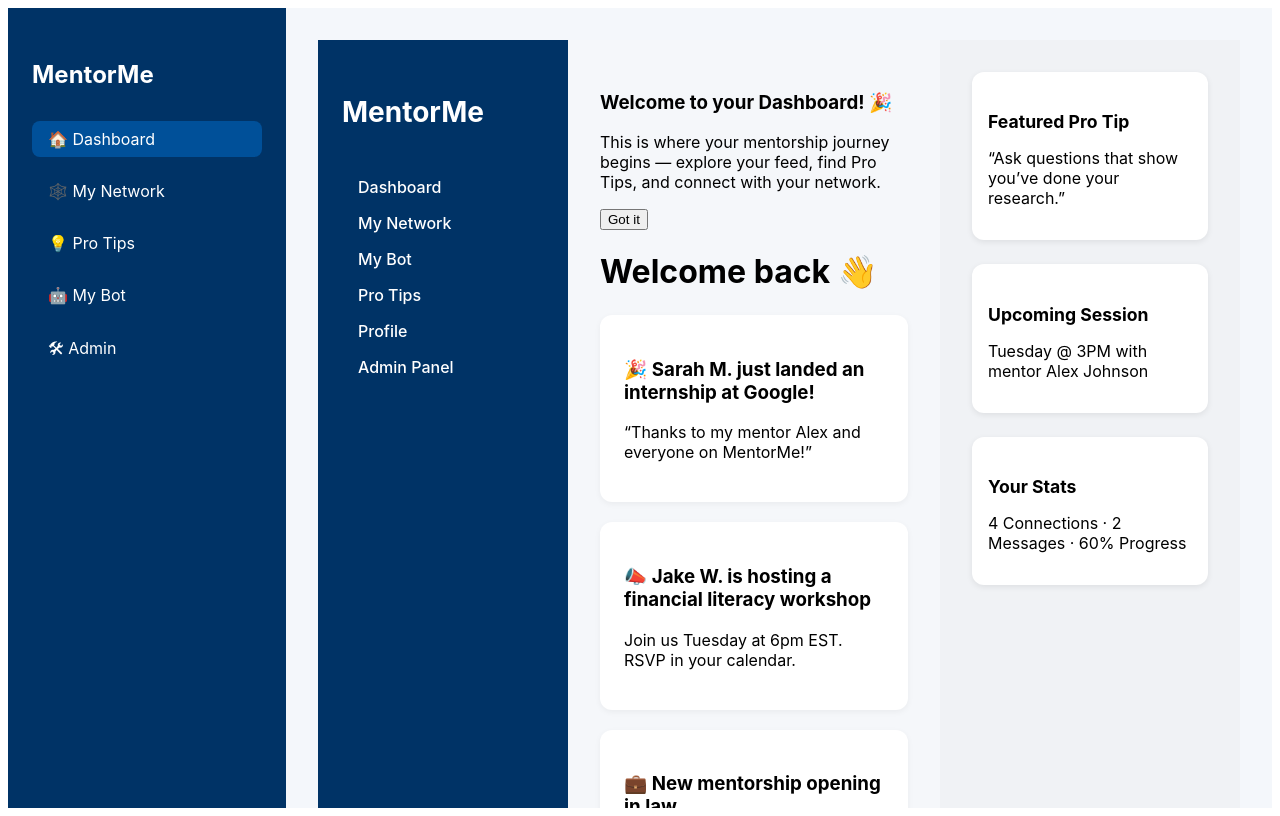
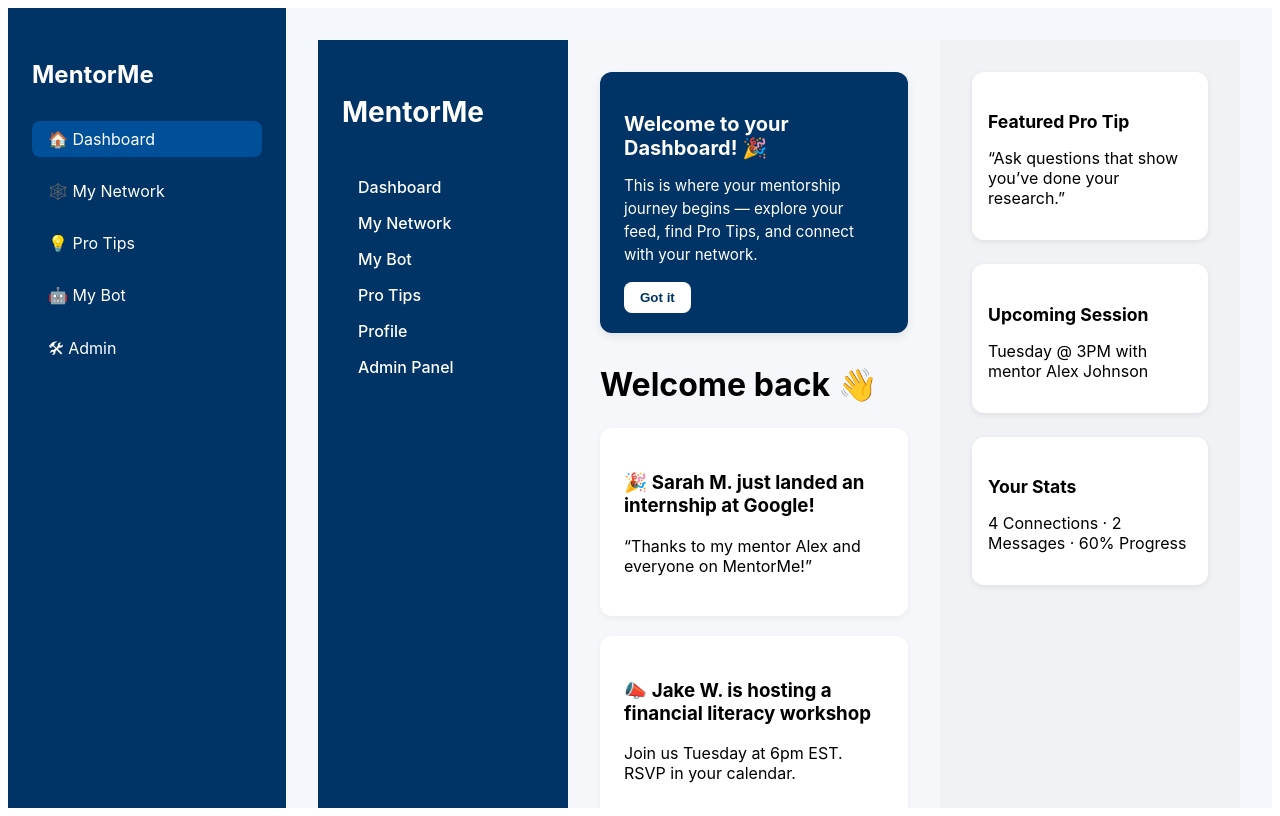
Before and after one commit to Rfitzgerald-svg/mentorme-frontend-, a React (Create React App) app: page /dashboard in a window 1280 px wide. Built offline with nearby package versions, Linux system fonts and the light colour scheme.

Commit message:
Update Dashboard.css

```diff
--- a/src/routes/Dashboard.css
+++ b/src/routes/Dashboard.css
@@ -68,3 +68,38 @@
   margin-bottom: 0.5rem;
   font-size: 1.1rem;
 }
+
+.tour-banner {
+  background-color: #003366;
+  color: white;
+  padding: 1.25rem 1.5rem;
+  border-radius: 12px;
+  margin-bottom: 2rem;
+  box-shadow: 0 4px 10px rgba(0,0,0,0.08);
+}
+
+.tour-banner h3 {
+  margin-bottom: 0.5rem;
+  font-size: 1.25rem;
+}
+
+.tour-banner p {
+  margin-bottom: 1rem;
+  font-size: 0.95rem;
+  line-height: 1.5;
+}
+
+.tour-banner button {
+  background-color: white;
+  color: #003366;
+  font-weight: 600;
+  padding: 0.5rem 1rem;
+  border: none;
+  border-radius: 8px;
+  cursor: pointer;
+  transition: 0.2s ease;
+}
+
+.tour-banner button:hover {
+  background-color: #e5e5e5;
+}
```
